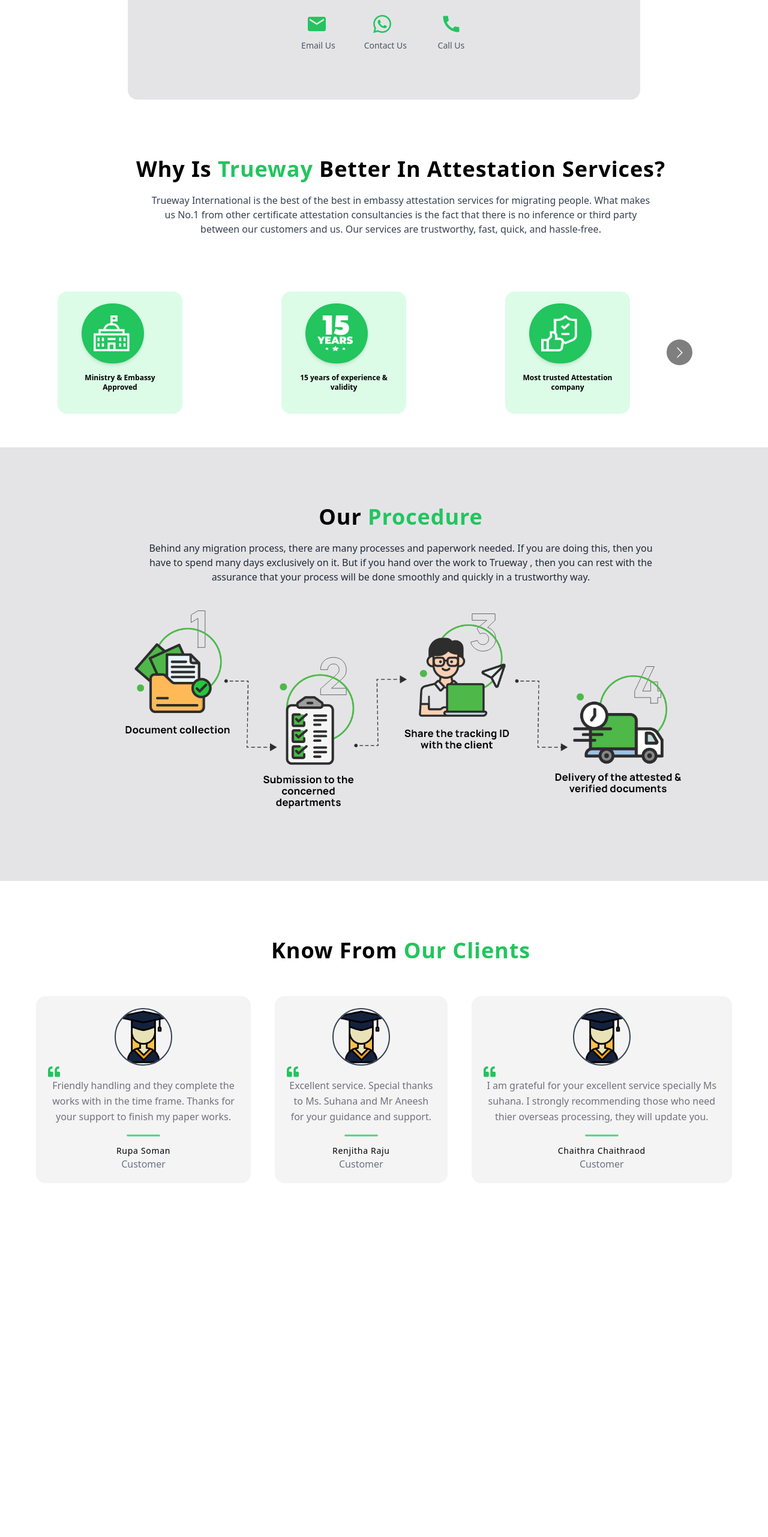
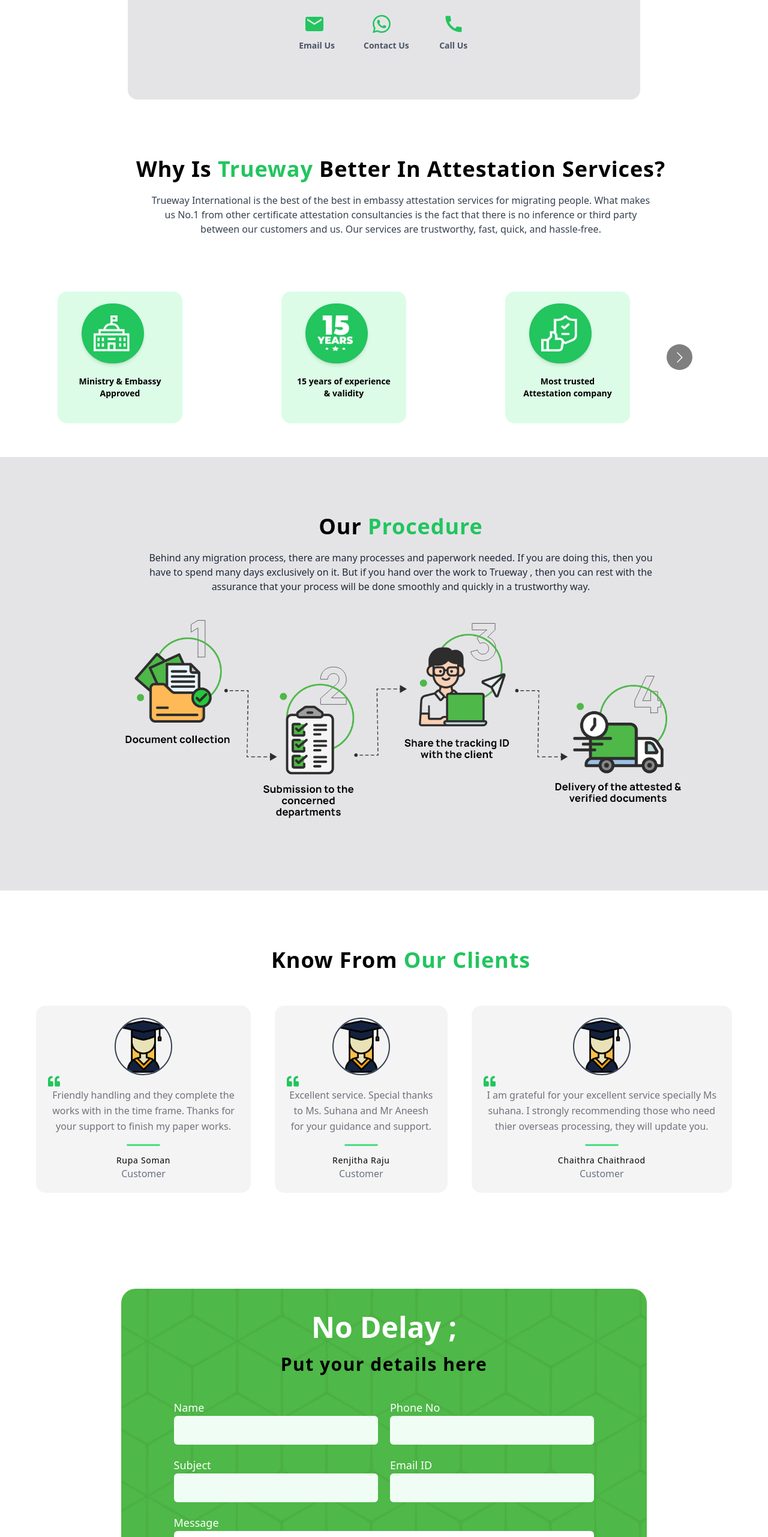
Before and after one commit to Truwayinternational/Trueway-Website, a React (Create React App) app: page / in a window 1280 px wide. Shown: the part 3923-6486 px from the top of the page at 60% size. Before the commit the page ends 6016 px from the top, so only its background shows below. Built offline with nearby package versions, Linux system fonts and the light colour scheme.

Commit message:
2nd  form created

```diff
--- a/src/App.js
+++ b/src/App.js
@@ -1,3 +1,4 @@
+import Form2 from "./Components/Form2";
 import FromClients from "./Components/FromClients";
 import GetinTouch from "./Components/GetinTouch";
 import Hero from "./Components/Hero";
@@ -25,6 +26,7 @@ function App() {
       <WhyTruewayCard />
       <Procedure />
       <FromClients />
+      <Form2 />
     </>
   );
 }
--- /dev/null
+++ b/src/Components/Form2.jsx
@@ -0,0 +1,72 @@
+import  {React, useState} from 'react'
+
+import bgContact from '../Assets/bg_contact.png'
+
+
+
+function Form2() {
+
+    const [formData, setFormData] = useState({
+        name:"",
+        phone:"",
+        subject:"",
+        email:"",
+        message:"",
+    })
+
+    const handleInputChange = (event) => {
+        const {name, value} = event.target
+        setFormData((prevData) => ({...prevData,[name]:value}))
+    }
+
+    const handleSubmit = () =>{
+        console.log(formData, "the input")
+    }
+
+
+  return (
+    <div>
+        <div className='h-full my-10 '>
+            <div className='flex justify-center' >
+                <div className='bg-no-repeat bg-cover bg-center px-20 md:rounded-3xl ' style={{backgroundImage: `url(${bgContact})`}}>
+                    <h2 className='text-center font-bold md:text-5xl text-2xl text-white pt-10'> No Delay ; </h2>
+                    <h3 className='text-center pt-5 font-semibold tracking-wider  md:text-3xl  text-lg'>Put your details here</h3>
+                    <div className='w-full px-2 mt-10'>
+                        <form action="" id='contact_form' onSubmit={handleSubmit}>
+                            <div className='lg:flex mb-5 w-full'>
+                                <div className="w-full lg:w-1/2 mr-5">
+                                    <label htmlFor="name_field" className=' text-lg text-white pt-5'> Name </label>
+                                    <input className="rounded-md h-12 p-5 w-full bg-green-50 ring-0 focus:ring-0 focus:outline-none focus:border-none" type="text" name="name" id="name_field" required value={formData.name} onChange={(event)=>handleInputChange(event)}/>
+                                </div>
+                                <div className="lg:w-1/2 w-full">
+                                    <label htmlFor="phone_field" className="  text-lg text-white pt-5">Phone No</label>
+                                    <input className="rounded-md h-12 p-5 w-full bg-green-50 ring-0 focus:ring-0 focus:outline-none focus:border-none" type="tel" name="phone" id="phone_number" required value={formData.phone} onChange={(event)=> handleInputChange (event)}/>
+                                </div>
+                            </div>
+                            <div className="lg:flex mb-5 w-full">
+                                <div className="w-full lg:w-1/2 mr-5">
+                                    <label htmlFor="subject_field" className=" text-lg text-white pt-5"> Subject </label>
+                                    <input className="rounded-md h-12 p-5 w-full bg-green-50 ring-0 focus:ring-0 focus:outline-none focus:border-none" type="text" name="subject" id="subject_field" required value={formData.subject} onChange={(event)=> handleInputChange(event)}/>
+                                </div>
+                                <div className="lg:w-1/2 w-full">
+                                    <label htmlFor="email_field" className=" text-lg text-white pt-5">Email ID</label>
+                                    <input className="rounded-md h-12 p-5 w-full bg-green-50 ring-0 focus:ring-0 focus:outline-none focus:border-none" type="email" name="email" id="email_field" required value={formData.email} onChange={(event)=> handleInputChange(event)}/>
+                                </div>
+                            </div>
+                            <div className="my-5 ">
+                                    <label htmlFor="message_field" className=" text-lg text-white pt-5">Message</label>
+                                    <textarea className="w-full rounded-md p-5 ring-0 focus:ring-0 focus:outline-none focus:border-none" name="message" id="message_field" rows="6" value={formData.message} onChange={(event)=> handleInputChange (event)}></textarea>
+                            </div>
+                            <div className='flex justify-center'>
+                                <button type="submit" className="flex justify-center bg-white mt-8 mb-12 items-center text-black py-3 px-8 text-xl rounded-xl shadow-2xl hover:text-white hover:bg-green-700 "> Submit </button>
+                            </div>
+                        </form>
+                    </div>
+                </div>
+            </div>
+        </div>
+    </div>
+  )
+}
+
+export default Form2
--- a/src/Components/FromClients.jsx
+++ b/src/Components/FromClients.jsx
@@ -8,7 +8,7 @@ function FromClients() {
         <div className='w-full h-full flex flex-col justify-between bg-white'>
             <div className="max-w-[1240px] my-20 m-auto">
                 <div className='flex flex-col justify-center md:items-center w-full px-2 py-4 md:pl-16'>
-                    <h2 className='text-3xl md:text-4xl tracking-wide font-bold text-center'> Know From <text className='text-green-500'> Our Clients  </text> </h2>
+                    <h2 className='text-3xl md:text-4xl tracking-wide font-bold text-center'> Know From <b className='text-green-500'> Our Clients  </b> </h2>
                 </div>
                 <div className='md:flex  p-5 '>
                     <div className='h-full text-center m-5 p-5  bg-zinc-100 hover:bg-green-100 rounded-2xl '>
--- a/src/Components/GetinTouch.jsx
+++ b/src/Components/GetinTouch.jsx
@@ -13,22 +13,22 @@ function GetinTouch() {
                     <form className='m-auto' action="" >
                         <div className="lg:flex mb-5 ">
                             <div className="w-full lg:w-1/2 mr-6">
-                                <label for="first_name_field" className="block text-sm text-gray-800">Name:</label>
+                                <label htmlFor="first_name_field" className="block text-sm text-gray-800">Name:</label>
                                 <input className=" w-full rounded-lg p-2 my-3 ring-0 focus:ring-0 shadow-none focus:shadow-none focus:outline-none border-none focus:border-none " type="text" name="name" required/>
                             </div>
                             <div className="w-full lg:w-1/2">
-                                <label for="message_felid" className="block text-sm text-gray-800">Comment or Message </label>
+                                <label htmlFor="message_felid" className="block text-sm text-gray-800">Comment or Message </label>
                                 <textarea className="rounded-lg  w-full p-2 my-3 ring-0 focus:ring-0 shadow-none focus:shadow-none focus:outline-none border-none focus:border-none " type="text" name="messages" rows={8} required/>
                             </div>
                         </div>
 
                         <div className="w-full lg:w-1/2 mr-6 lg:mt-[-12rem]">
-                            <label for="phoneNumber_field" className="block text-sm text-gray-800">Phone Number:</label>
+                            <label htmlFor="phoneNumber_field" className="block text-sm text-gray-800">Phone Number:</label>
                             <input className="  w-full rounded-lg p-2 my-3 ring-0 focus:ring-0 shadow-none focus:shadow-none focus:outline-none border-none focus:border-none " type="text" name="phone" required/>
                         </div>
 
                         <div className="w-full lg:w-1/2 mr-6 ">
-                            <label for="phoneNumber_field" className="block text-sm text-gray-800">Email Address:</label>
+                            <label htmlFor="phoneNumber_field" className="block text-sm text-gray-800">Email Address:</label>
                             <input className="  w-full rounded-lg p-2 my-3 ring-0 focus:ring-0 shadow-none focus:shadow-none focus:outline-none border-none focus:border-none " type="email" name="email" required/>
                         </div>
 
@@ -47,7 +47,7 @@ function GetinTouch() {
                                 <dl className="text-center ">
                                     <div className="mx-auto flex max-w-xs flex-col gap-y-2">
                                         <MdEmail className="text-4xl font-bold mx-2 text-green-500 hover:text-green-700"/>
-                                        <a href='mailto:tvm@truewayinternational.com' className="text-sm  text-gray-600"> Email Us</a>
+                                        <a href='mailto:tvm@truewayinternational.com' className="text-sm font-bold text-gray-600"> Email Us</a>
                                     </div>
                                 </dl>
                             </div>
@@ -57,7 +57,7 @@ function GetinTouch() {
                                         <dd className="text-4xl font-bold mx-3 text-green-500 hover:text-green-700">
                                         <MdWhatsapp />
                                         </dd>
-                                        <a href='https://wa.link/c3ukjh' className="text-sm  text-gray-600"> Contact Us</a>
+                                        <a href='https://wa.link/c3ukjh' className="text-sm font-bold  text-gray-600"> Contact Us</a>
                                     </div>
                                 </dl>
                             </div>
@@ -67,7 +67,7 @@ function GetinTouch() {
                                         <dd className="text-4xl font-bold mx-2 text-green-500 hover:text-green-700">
                                         <MdCall />
                                         </dd>
-                                        <a href='tel:+918327626262' className="text-sm text-gray-600"> Call Us</a>
+                                        <a href='tel:+918327626262' className="text-sm text-gray-600 font-bold"> Call Us</a>
                                     </div>
                                 </dl>
                             </div>
--- a/src/Components/HomeSlider.jsx
+++ b/src/Components/HomeSlider.jsx
@@ -26,6 +26,9 @@ function HomeSlider() {
     navigation={{
       nextEl: ".button-next-slide",
       prevEl: ".button-prev-slide",
+    }}
+    autoplay={{
+      delay: 3000,
     }}
     modules={[Navigation]}
     >
--- a/src/Components/Procedure.jsx
+++ b/src/Components/Procedure.jsx
@@ -9,7 +9,7 @@ function Procedure() {
         <div className='w-full h-full flex flex-col justify-between bg-zinc-200'>
             <div className="grid max-w-[1240px] my-20 m-auto">
                 <div className='flex flex-col justify-center md:items-center w-full px-2 py-4 md:pl-16'>
-                    <h2 className='text-3xl md:text-4xl tracking-wide font-bold text-center'> Our <text className='text-green-500'> Procedure  </text> </h2>
+                    <h2 className='text-3xl md:text-4xl tracking-wide font-bold text-center'> Our <b className='text-green-500'> Procedure  </b> </h2>
                     <p className='my-5 text-center px-10 md:px-40 font-extralight text-gray-800'>
                     Behind any migration process, there are many processes and paperwork needed. If you are doing this, then you have to spend many days exclusively on it. But if you hand over the work to <b> Trueway </b>, then you can rest with the assurance that your process will be done smoothly and quickly in a trustworthy way.
                     </p>
--- a/src/Components/ServicesSection.jsx
+++ b/src/Components/ServicesSection.jsx
@@ -107,7 +107,7 @@ function ServicesSection(props) {
                                 <hr />
                             <div className=" h-full py-2">
                                 <a href="#!">
-                                    <h5 class="text-md font-semibold tracking-tight  text-gray-900 md:text-1xl py-1 hover:font-bold hover:text-gray-900">{card.title}</h5>
+                                    <h5 className="text-md font-semibold tracking-tight  text-gray-900 md:text-1xl py-1 hover:font-bold hover:text-gray-900">{card.title}</h5>
                                 </a>
                                 <p className="font-light tracking-tighter text-zinc-500 text-justify md:text-sm"> {card.description}</p>
                             </div>
--- a/src/Components/WhyTruewayCard.jsx
+++ b/src/Components/WhyTruewayCard.jsx
@@ -140,7 +140,7 @@ function WhyTruewayCard() {
                         alt="services_icons"
                         />
                     </div>
-                    <p className="block  px-6  py-4 text-xs font-bold text-center text-black ">
+                    <p className="block  p-5 text-sm font-bold text-center text-black ">
                         {value.title}
                     </p>
                 </div>
```
Also changed, not shown: src/Assets/bg_contact.png (added).
